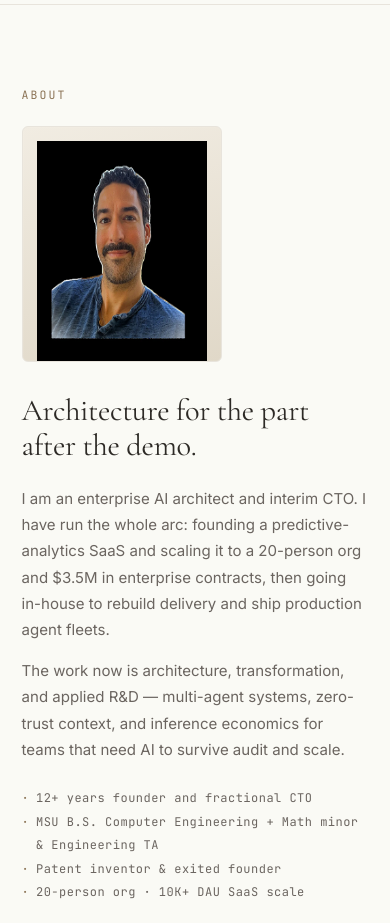
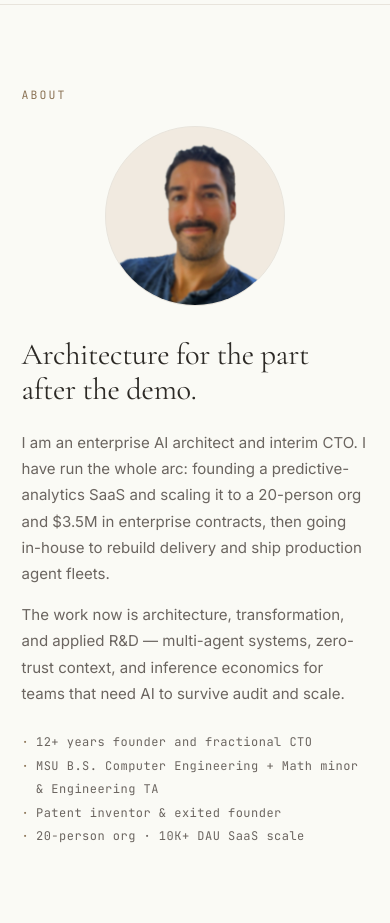
Before and after one commit to birdanth/birdwork.ai, a plain HTML site: page index.html in a window 390 px wide. Shown: the part 8260-9183 px from the top of the page. Drawn offline with nearby package versions, Linux system fonts and the light colour scheme.

Commit message:
§⊨ headshot — circular, defringed, theme-aware
- rebuilt circle derivatives from the padded master: 10% headroom, face-centred,
  alpha eroded + rim colour decontaminated per theme, torso bleeds to the circle edge
- two baked plates (cream / near-black) swapped by [data-theme]; light asset in
  light theme, dark asset in dark theme, no square corners or halo
- 220px circle on desktop, 180px centred on mobile; old rectangular portrait assets removed

```diff
--- a/index.html
+++ b/index.html
@@ -20,7 +20,7 @@
   --card-bg:#fff;
   --nav-bg:rgba(250,250,245,0.9);
   --theirs-bg:#F5F3EE;
-  --plate:linear-gradient(165deg,#F1ECE2,#E0D8C8);
+  --portrait-bg:#F0EAE0;
 }
 [data-theme="dark"]{
   --bg:#141416;
@@ -34,7 +34,7 @@
   --card-bg:rgba(22,22,26,0.8);
   --nav-bg:rgba(18,18,22,0.92);
   --theirs-bg:rgba(28,28,32,0.6);
-  --plate:linear-gradient(165deg,#4A4135,#303037);
+  --portrait-bg:#141416;
 }
 *{margin:0;padding:0;box-sizing:border-box}
 html{scroll-behavior:smooth;-webkit-text-size-adjust:100%}
@@ -150,8 +150,11 @@ td.after{color:var(--fg)}
 
 /* about */
 .about-wrap{display:grid;grid-template-columns:220px 1fr;gap:2.75rem;align-items:start}
-.portrait{position:relative;background:var(--plate);border:1px solid var(--border);border-radius:6px;padding:14px 14px 0;overflow:hidden;box-shadow:inset 0 0 0 1px rgba(255,255,255,.04)}
-.portrait img{width:100%;display:block}
+.portrait{width:220px;height:220px;border-radius:50%;overflow:hidden;background:var(--portrait-bg);border:1px solid var(--border);flex:none}
+.portrait img{width:100%;height:100%;display:block;object-fit:cover}
+.portrait .hs-dark{display:none}
+[data-theme="dark"] .portrait .hs-dark{display:block}
+[data-theme="dark"] .portrait .hs-light{display:none}
 .about-wrap p{font-size:.94rem;line-height:1.75;max-width:58ch}
 .about-wrap p + p{margin-top:.9rem}
 .creds{margin-top:1.5rem;font-family:'JetBrains Mono',monospace;font-size:.75rem;color:var(--fg-mid);letter-spacing:.04em;line-height:1.95;list-style:none}
@@ -166,7 +169,7 @@ footer{padding:1.6rem 0 2rem;font-family:'JetBrains Mono',monospace;font-size:.7
 .foot-inner nav{position:static;background:none;border:none;backdrop-filter:none;display:flex;gap:1rem}
 .foot-inner a{color:var(--fg-mid)}.foot-inner a:hover{color:var(--fg)}
 
-[data-theme="dark"] .portrait{border-color:rgba(196,168,118,.35);box-shadow:0 10px 34px rgba(0,0,0,.45)}
+[data-theme="dark"] .portrait{border-color:rgba(196,168,118,.32);box-shadow:0 8px 26px rgba(0,0,0,.4)}
 @media(max-width:900px){
   .nav-links{display:none}.burger{display:block}.nav-right .hide-sm{display:none}
   section{padding:5rem 0}.hero{padding:8rem 0 3rem}
@@ -174,7 +177,7 @@ footer{padding:1.6rem 0 2rem;font-family:'JetBrains Mono',monospace;font-size:.7
   .stat:nth-child(3){border-left:none;padding-left:0}
   .cards-3,.work-grid,.callouts,.stack,.sec-grid,.pillars{grid-template-columns:1fr}
   .about-wrap{grid-template-columns:1fr;gap:2rem}
-  .portrait{max-width:200px}
+  .portrait{width:180px;height:180px;margin:0 auto}
   .cta-row{width:100%}
   .btn{flex:1 1 45%;text-align:center;padding-left:1rem;padding-right:1rem}
 }
@@ -415,10 +418,8 @@ footer{padding:1.6rem 0 2rem;font-family:'JetBrains Mono',monospace;font-size:.7
     <p class="section-label">About</p>
     <div class="about-wrap">
       <div class="portrait">
-        <picture>
-          <source srcset="/headshot-portrait.webp" type="image/webp" data-headshot>
-          <img src="/headshot-portrait.png" alt="Tony Bird" data-headshot width="220" height="220" loading="lazy">
-        </picture>
+        <img class="hs hs-light" data-headshot="light" src="/headshot-circle-light.jpg" alt="Tony Bird" width="220" height="220" loading="lazy">
+        <img class="hs hs-dark" data-headshot="dark" src="/headshot-circle-dark.jpg" alt="" width="220" height="220" loading="lazy">
       </div>
       <div>
         <h2>Architecture for the part after the demo.</h2>
@@ -471,8 +472,8 @@ const SITE = {
     peopleAnalytics: 'Enterprise People Analytics SaaS',
     commsPayments: 'Enterprise Communications & Payment Technology'
   },
-  HEADSHOT_PATH: '/headshot-portrait.webp',
-  HEADSHOT_FALLBACK: '/headshot-portrait.png'
+  HEADSHOT_PATH: '/headshot-circle-light.jpg',
+  HEADSHOT_DARK: '/headshot-circle-dark.jpg'
 };
 function renderSite(){
   document.querySelectorAll('[data-site]').forEach(el=>{
@@ -481,8 +482,7 @@ function renderSite(){
     if(val) el.textContent = val;
   });
   document.querySelectorAll('[data-headshot]').forEach(el=>{
-    if(el.tagName === 'SOURCE') el.srcset = SITE.HEADSHOT_PATH;
-    else el.src = SITE.HEADSHOT_PATH;
+    el.src = el.dataset.headshot === 'dark' ? SITE.HEADSHOT_DARK : SITE.HEADSHOT_PATH;
   });
   document.querySelectorAll('[data-href]').forEach(el=>{
     const key = el.dataset.href;
```
Also changed, not shown: headshot-circle-dark.jpg (added), headshot-circle-light.jpg (added), headshot-portrait.png (deleted), headshot-portrait.webp (deleted).
